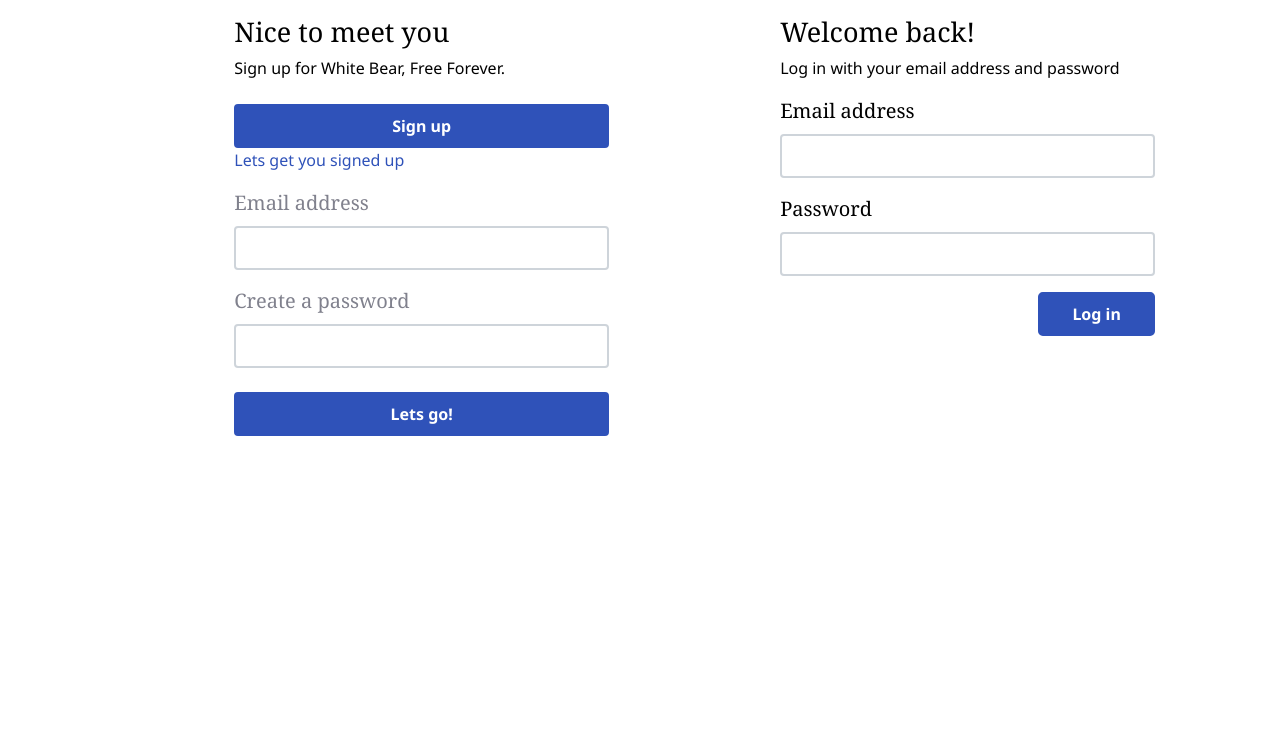
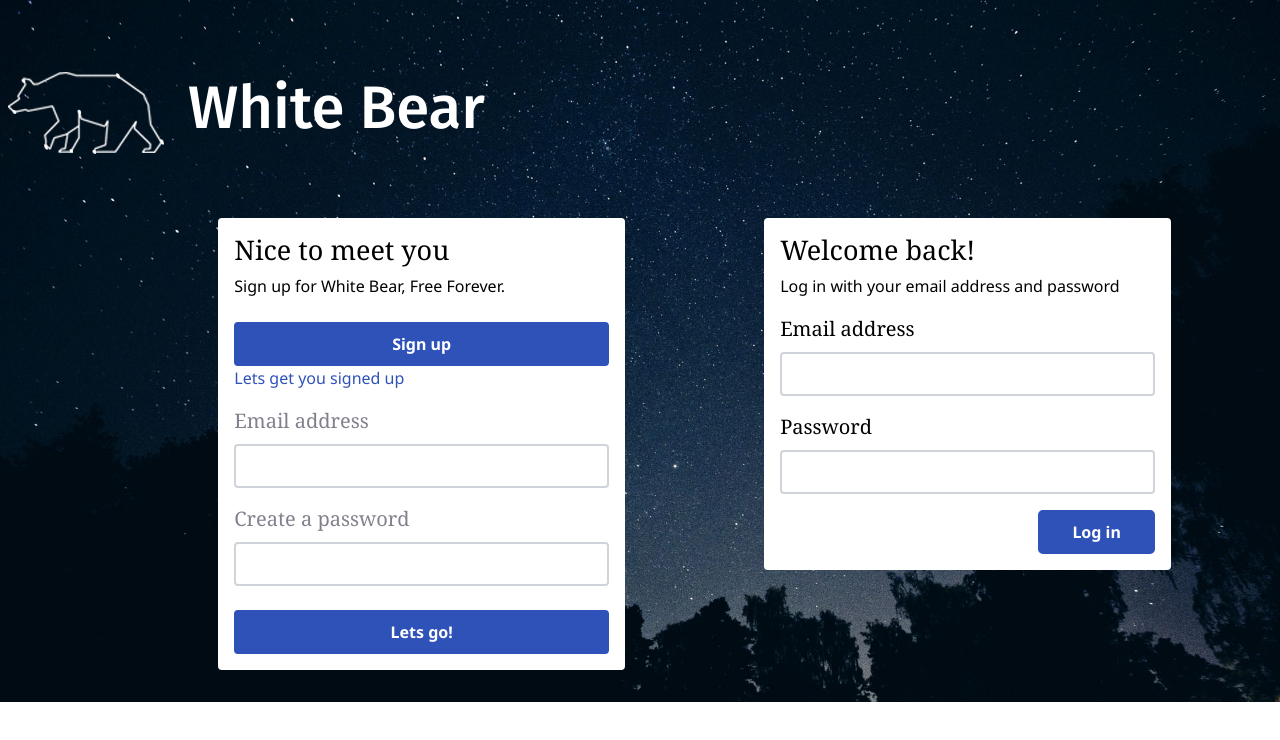
Before and after one commit to dozaki2732/white-bear-mpa, a React (Create React App) app: page / in a window 1280 px wide. Shown: the top 740 px of the page. Built offline with nearby package versions, Linux system fonts and the light colour scheme.

Commit message:
added logo to landing

```diff
--- a/src/components/pages/Landing.js
+++ b/src/components/pages/Landing.js
@@ -1,13 +1,26 @@
 import React from "react";
 import SignUpCard from "../ui/SignUpCard";
 import LogInCard from "../ui/LogInCard";
+import LandingLogo from "../../images/logo-landing.png";
 
 export default function Landing() {
    return (
       <>
-         <div className="row">
-            <SignUpCard />
-            <LogInCard />
+         <div className="landing-pg-bg">
+            <div class="row mb-8 pt-7 ml-2 justify-content-left">
+               <div class="d-flex mt-5">
+                  <img
+                     class="img-fluid"
+                     src={LandingLogo}
+                     alt="white bear constellation"
+                  />
+                  <h1 class="logo-font d-line ml-5">White Bear</h1>
+               </div>
+            </div>
+            <div className="row">
+               <SignUpCard />
+               <LogInCard />
+            </div>
          </div>
       </>
    );
--- a/src/components/ui/LogInCard.js
+++ b/src/components/ui/LogInCard.js
@@ -32,13 +32,13 @@ export default function LogInCard() {
                         id="password"
                      />
                   </div>
-                  <a
-                     href="create-answer.html"
+                  <Link
+                     to="/create-answer"
                      role="button"
                      className="btn btn-success btn-lg btn-landing float-right"
                   >
                      Log in
-                  </a>
+                  </Link>
                </div>
             </div>
          </div>
--- a/src/style/style.scss
+++ b/src/style/style.scss
@@ -1,5 +1,5 @@
 .landing-pg-bg {
-   background-image: url(/images/background-landing.jpg);
+   background-image: url(/src/images/background-landing.jpg);
    background-size: cover;
    background-position: center;
    background-repeat: no-repeat;
```
